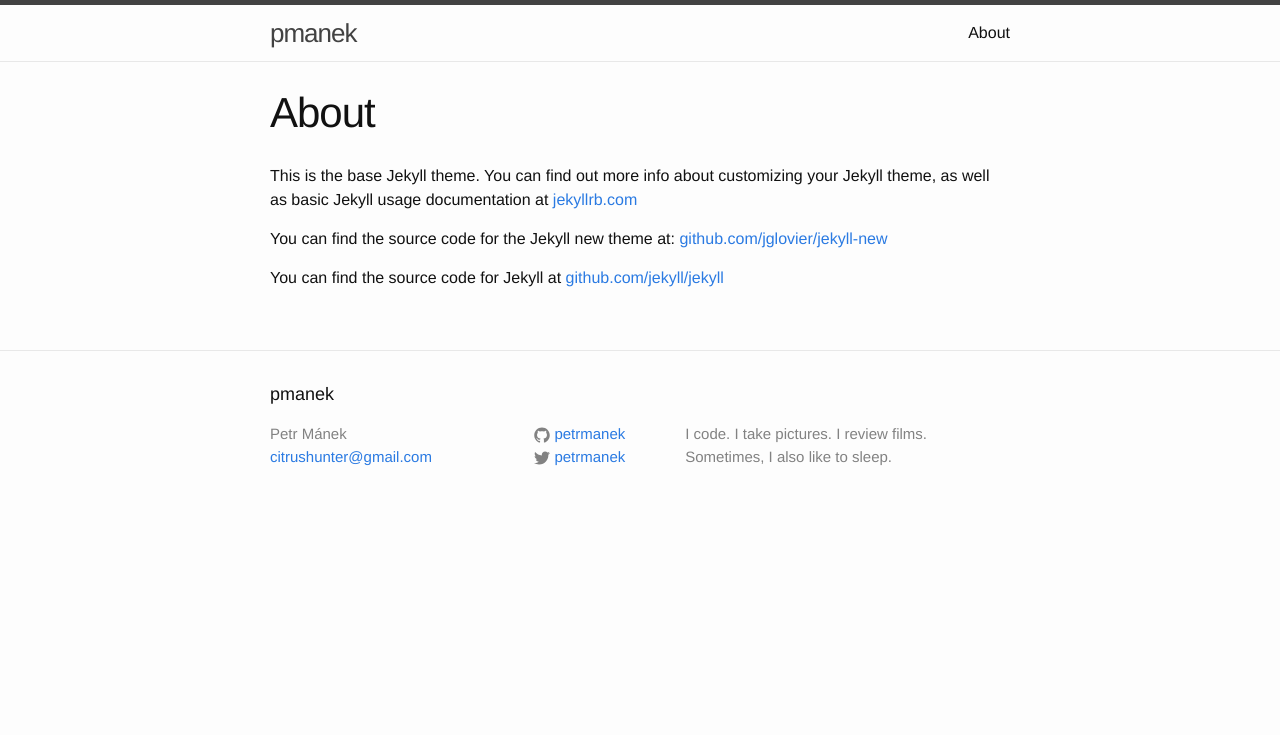
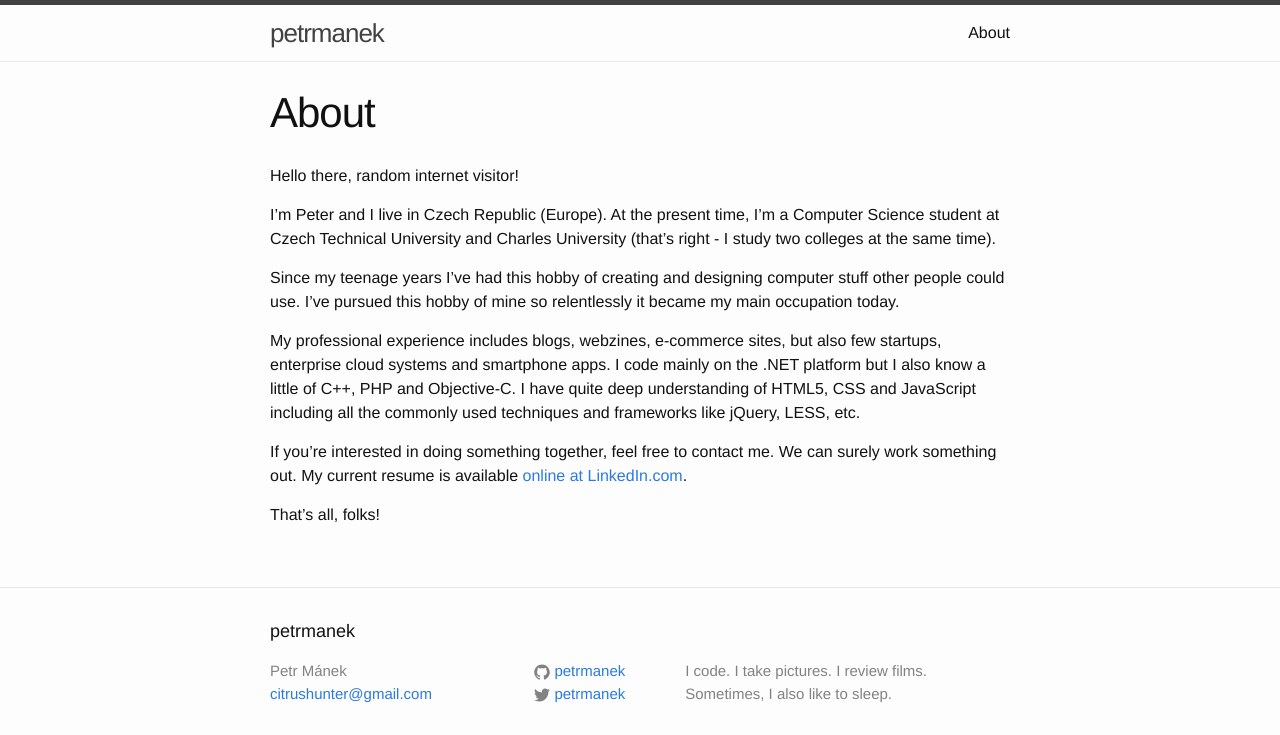
Before and after one commit to petrmanek/petrmanek.github.io, a Jekyll site: the page built from about.md, in a window 1280 px wide. Shown: the top 735 px of the page. Built offline with Jekyll 4.4.1, drawn with Linux system fonts in a browser that asks for light colours; a script that is not in the unit is left out; grey boxes are pictures that could not be loaded.

Commit message:
Modified about page and added instagram widget.

```diff
--- a/_config.yml
+++ b/_config.yml
@@ -1,14 +1,13 @@
 # Site settings
-title: pmanek
+title: petrmanek
 author: Petr Mánek
 email: citrushunter@gmail.com
-description: > # this means to ignore newlines until "baseurl:"
+description: >
   I code. I take pictures. I review films. Sometimes, I also like to sleep.
 baseurl: "" # the subpath of your site, e.g. /blog/
 url: "http://yourdomain.com" # the base hostname & protocol for your site
 twitter_username:    petrmanek
 github_username:     petrmanek
-instagram_username:  petrmanek
 
 # Build settings
 markdown: kramdown
--- a/_includes/footer.html
+++ b/_includes/footer.html
@@ -50,6 +50,13 @@
       </div>
     </div>
 
+    <div class="footer-instagram">
+      <!-- BEGIN INSTANSIVE WIDGET -->
+      <script src="//instansive.com/widget/js/instansive.js"></script>
+      <iframe src="//instansive.com/widgets/59d29e19edf5ee5faa30fedacac3f455123181e9.html" id="instansive_59d29e19ed" name="instansive_59d29e19ed"  scrolling="no" allowtransparency="true" class="instansive-widget" style="width: 100%; border: 0; overflow: hidden;"></iframe>
+      <!-- END INSTANSIVE WIDGET -->
+    </div>
+
   </div>
 
 </footer>
--- a/about.md
+++ b/about.md
@@ -4,8 +4,16 @@
 permalink: /about/
 ---
 
-This is the base Jekyll theme. You can find out more info about customizing your Jekyll theme, as well as basic Jekyll usage documentation at [jekyllrb.com](http://jekyllrb.com/)
+Hello there, random internet visitor!
 
-You can find the source code for the Jekyll new theme at: [github.com/jglovier/jekyll-new](https://github.com/jglovier/jekyll-new)
+I'm Peter and I live in Czech Republic (Europe). At the present time, I'm a Computer Science student at Czech Technical University and Charles University (that's right - I study two colleges at the same time).
 
-You can find the source code for Jekyll at [github.com/jekyll/jekyll](https://github.com/jekyll/jekyll)
+Since my teenage years I've had this hobby of creating and designing computer stuff other people could use. I've pursued this hobby of mine so relentlessly it became my main occupation today.
+
+My professional experience includes blogs, webzines, e-commerce sites, but also few startups, enterprise cloud systems and smartphone apps. I code mainly on the .NET platform but I also know a little of C++, PHP and Objective-C. I have quite deep understanding of HTML5, CSS and JavaScript including all the commonly used techniques and frameworks like jQuery, LESS, etc.
+
+If you're interested in doing something together, feel free to contact me. We can surely work something out. My current resume is available [online at LinkedIn.com][linked-in].
+
+That's all, folks!
+
+[linked-in]:   http://linkedin.com/in/petrmanek
```
